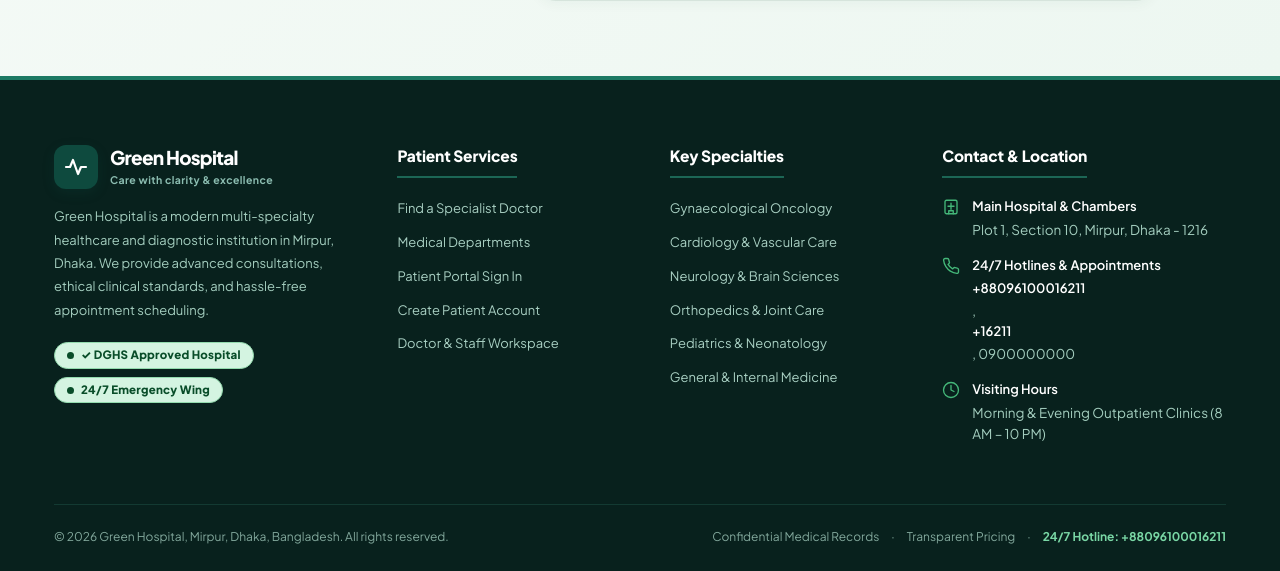
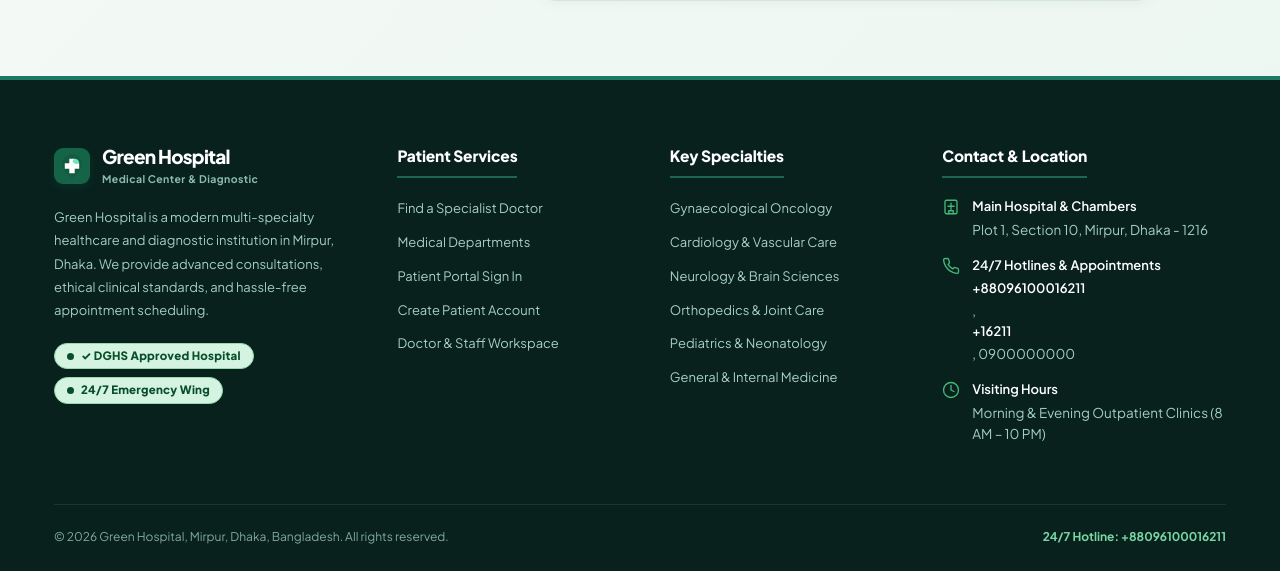
Before and after one commit to shawn-cse/healthcare-appointment-management-system, a Django app: page /register/ in a window 1280 px wide. Shown: the part 1000-1571 px from the top of the page. Run offline with Django 5.2, Linux system fonts and the light colour scheme.

Commit message:
Remove redundant footer placeholder text

```diff
--- a/templates/base.html
+++ b/templates/base.html
@@ -252,8 +252,8 @@
       <!-- Col 1: About Green Hospital -->
       <div class="footer-col">
         <div class="brand footer-brand">
-          <span class="brand-mark"><svg class="icon"><use href="#ic-activity"/></svg></span>
-          <span><strong>Green Hospital</strong><small>Care with clarity & excellence</small></span>
+          <span class="brand-mark-emblem"><svg class="brand-logo-icon" viewBox="0 0 40 40"><use href="#ic-hospital-logo"/></svg></span>
+          <span><strong>Green Hospital</strong><small>Medical Center & Diagnostic</small></span>
         </div>
         <p class="footer-desc">
           Green Hospital is a modern multi-specialty healthcare and diagnostic institution in Mirpur, Dhaka. We provide advanced consultations, ethical clinical standards, and hassle-free appointment scheduling.
@@ -319,10 +319,6 @@
     <div class="footer-bottom-bar">
       <span>© {% now 'Y' %} Green Hospital, Mirpur, Dhaka, Bangladesh. All rights reserved.</span>
       <div class="footer-bottom-links">
-        <span>Confidential Medical Records</span>
-        <span>·</span>
-        <span>Transparent Pricing</span>
-        <span>·</span>
         <a href="tel:+88096100016211">24/7 Hotline: +88096100016211</a>
       </div>
     </div>
```
